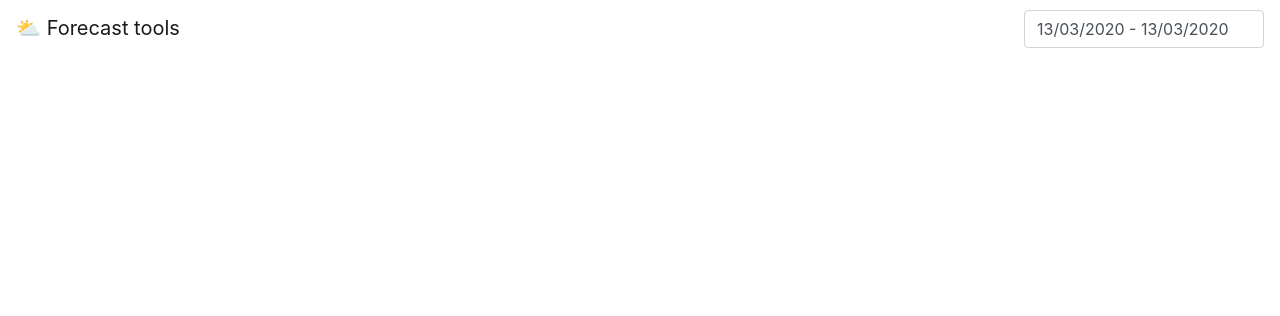
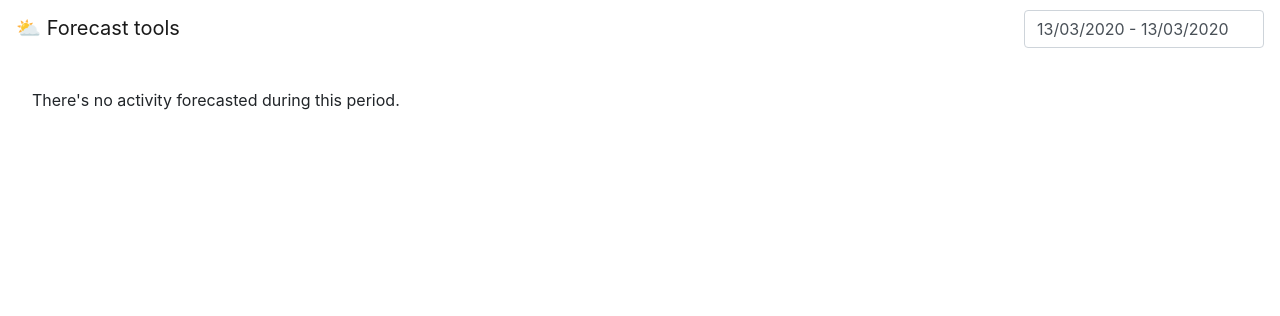
Before and after one commit to jolicode/forecast-tools, a Symfony app: template templates/home/public-forecast.html.twig in a window 1280 px wide. Shown: the top 316 px of the page. Run offline with Twig, Linux system fonts and the light colour scheme; the template is opened without the code that fills it, so the values that code supplies are empty; style sheets or scripts are compiled from the project's sources; some libraries are stand-ins or nearby versions.

Commit message:
pretty display when no activity for a public forecast

```diff
--- a/templates/home/public-forecast.html.twig
+++ b/templates/home/public-forecast.html.twig
@@ -18,6 +18,7 @@
             </nav>
 
             <div class="p-3 m-md-3">
+                {% if assignments|length > 0 %}
                     {% for project in assignments %}
                         <div class="card card-body mb-3">
                             <h5 class="card-title pb-3">{{ project.client}} / {{ project.project.name}}</h5>
@@ -187,6 +188,11 @@
                             </div>
                         </div>
                     {% endfor %}
+                {% else %}
+                    <p>
+                        There's no activity forecasted during this period.
+                    </p>
+                {% endif %}
             </div>
             <script>
             var baseUrl = '{{ url('public_forecast', { token: publicForecast.token }) }}';
```
Lines whose indentation alone changed are shown as unchanged.
